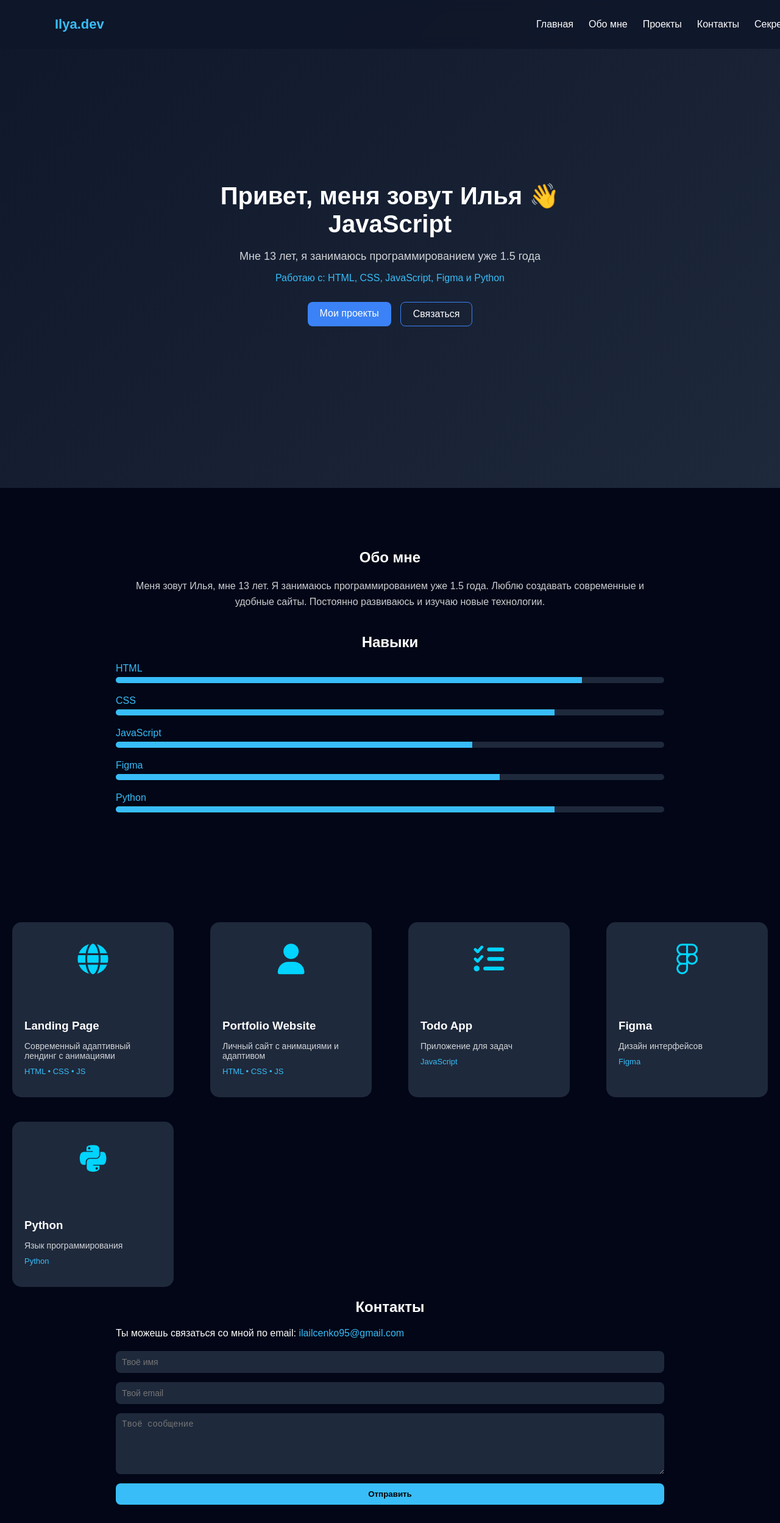
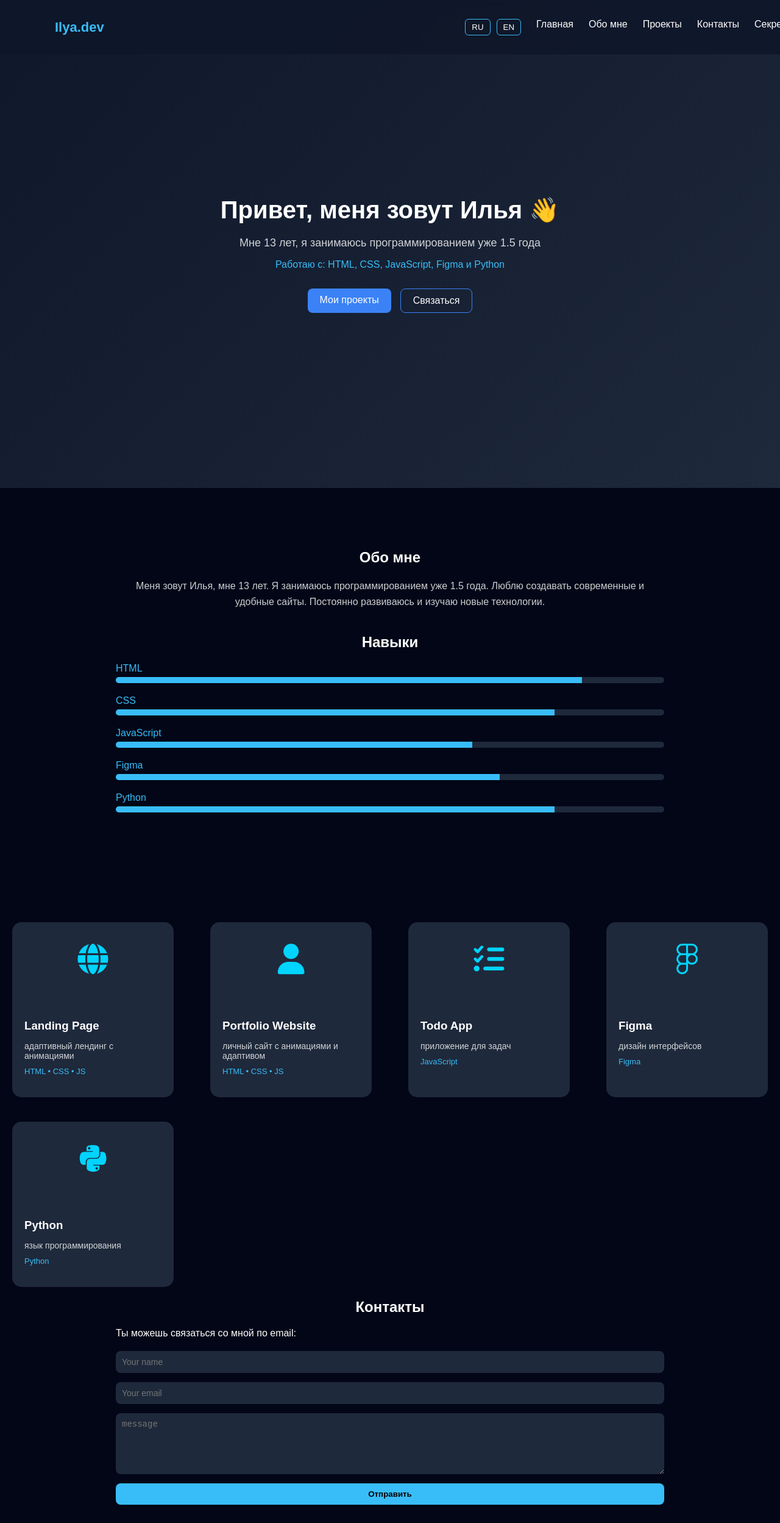
Before and after one commit to ilailcenko95-sys/portfolio.github.io, a plain HTML site: page index.html in a window 1280 px wide. Shown: the whole page at 61% size. Drawn offline with Linux system fonts and the light colour scheme.

Commit message:
Language selection added
Muehehehehehehe

```diff
--- a/index.html
+++ b/index.html
@@ -15,11 +15,15 @@
     <div class="nav-container">
       <div class="logo">Ilya.dev</div>
       <ul class="nav-links">
-        <li><a href="#hero">Главная</a></li>
-        <li><a href="#about">Обо мне</a></li>
-        <li><a href="#projects">Проекты</a></li>
-        <li><a href="#contact">Контакты</a></li>
-        <li><a href="rickroll.html">Секрет</a></li>
+        <div class="lang-switch">
+  <button onclick="setLanguage('ru')">RU</button>
+  <button onclick="setLanguage('en')">EN</button>
+</div>
+        <li><a id="hero-link" href="#hero">Главная</a></li>
+        <li><a id="about-link" href="#about">Обо мне</a></li>
+        <li><a id="projects-link" href="#projects">Проекты</a></li>
+        <li><a id="contact-link" href="#contact">Контакты</a></li>
+        <li><a id="secret-link" href="rickroll.html">Секрет</a></li>
       </ul>
       <div class="menu-toggle" id="menu-toggle">☰</div>
     </div>
@@ -28,15 +32,21 @@
   <!-- Hero Section -->
   <section class="reveal" id="hero">
     <div class="hero-content">
-      <h1>
+      <h1 id="title">
   Привет, меня зовут Илья 👋<br>
   <span id="typing"></span>
 </h1>
-      <p class="subtitle">Мне 13 лет, я занимаюсь программированием уже 1.5 года</p>
-      <p class="skills">Работаю с: HTML, CSS, JavaScript, Figma и Python</p>
+
+<p class="subtitle" id="subtitle">
+  Мне 13 лет, я занимаюсь программированием уже 1.5 года
+</p>
+
+<p class="skills" id="skills-text">
+  Работаю с: HTML, CSS, JavaScript, Figma и Python
+</p>
       <div class="buttons">
-        <a href="#projects" class="btn">Мои проекты</a>
-        <a href="#contact" class="btn btn-outline">Связаться</a>
+        <a href="#projects" class="btn" id="projects-btn">Мои проекты</a>
+<a href="#contact" class="btn btn-outline" id="contact-btn">Связаться</a>
 
       </div>
     </div>
@@ -45,13 +55,14 @@
 <!-- About Section -->
 <section class="reveal" id="about">
   <div class="container">
-    <h2>Обо мне</h2>
-    <p class="about-text">
+    <h2 id="about-title">Обо мне</h2>
+
+<p class="about-text" id="about-text">
   Меня зовут Илья, мне 13 лет. Я занимаюсь программированием уже 1.5 года.
   Люблю создавать современные и удобные сайты. Постоянно развиваюсь и изучаю новые технологии.
 </p>
 
-    <h2>Навыки</h2>
+    <h2 id="Skillers">Навыки</h2>
     <div class="skills">
 
       <div class="skill">
@@ -101,9 +112,9 @@
     <div class="card-img icon">
       <i class="fas fa-globe"></i>
     </div>
-    <div class="card-content">
+    <div  class="card-content">
       <h3>Landing Page</h3>
-      <p>Современный адаптивный лендинг с анимациями</p>
+      <p id="Cards_heehe">Современный адаптивный лендинг с анимациями</p>
       <div class="tech">HTML • CSS • JS</div>
     </div>
   </a>
@@ -115,7 +126,7 @@
     </div>
     <div class="card-content">
       <h3>Portfolio Website</h3>
-      <p>Личный сайт с анимациями и адаптивом</p>
+      <p id="Cards_heehe1">Личный сайт с анимациями и адаптивом</p>
       <div class="tech">HTML • CSS • JS</div>
     </div>
   </a>
@@ -127,7 +138,7 @@
     </div>
     <div class="card-content">
       <h3>Todo App</h3>
-      <p>Приложение для задач</p>
+      <p id="Cards_heehe2">Приложение для задач</p>
       <div class="tech">JavaScript</div>
     </div>
   </a>
@@ -139,7 +150,7 @@
     </div>
     <div class="card-content">
       <h3>Figma</h3>
-      <p>Дизайн интерфейсов</p>
+      <p id="Cards_heehe3">Дизайн интерфейсов</p>
       <div class="tech">Figma</div>
     </div>
   </a>
@@ -151,7 +162,7 @@
     </div>
     <div class="card-content">
       <h3>Python</h3>
-      <p>Язык программирования</p>
+      <p id="Cards_heehe4">Язык программирования</p>
       <div class="tech">Python</div>
     </div>
   </a>
@@ -160,21 +171,21 @@
   <!-- Contact Section -->
 <section class="reveal" id="contact">
   <div class="container">
-    <h2>Контакты</h2>
-    <p>Ты можешь связаться со мной по email:
+    <h2 id="Contacts">Контакты</h2>
+    <p id="join_me">Ты можешь связаться со мной по email:
       <a href="mailto:ilailcenko95@gmail.com">ilailcenko95@gmail.com</a>
     </p>
 
     <!-- ФОРМА -->
     <form class="contact-form" action="https://formspree.io/f/xreooepl" method="POST">
 
-  <input type="text" name="name" placeholder="Твоё имя" required>
+  <input type="text" name="name" placeholder="Your name" required>
 
-  <input type="email" name="email" placeholder="Твой email" required>
+  <input type="email" name="email" placeholder="Your email" required>
 
-  <textarea name="message" placeholder="Твоё сообщение" rows="5" required></textarea>
+  <textarea name="message" placeholder="message" rows="5" required></textarea>
 
-  <button type="submit">Отправить</button>
+  <button id="Submit" type="submit">Отправить</button>
 
 </form>
 
--- a/script.js
+++ b/script.js
@@ -42,3 +42,88 @@ const type = () => {
   else setTimeout(type, isDeleting ? 50 : 150);
 }
 if (typingElement) type();
+const translations = {
+  ru: {
+    title: "Привет, меня зовут Илья 👋",
+    subtitle: "Мне 13 лет, я занимаюсь программированием уже 1.5 года",
+    skills: "Работаю с: HTML, CSS, JavaScript, Figma и Python",
+    aboutTitle: "Обо мне",
+    aboutText: "Меня зовут Илья, мне 13 лет. Я занимаюсь программированием уже 1.5 года. Люблю создавать современные и удобные сайты. Постоянно развиваюсь и изучаю новые технологии.",
+    projectsBtn: "Мои проекты",
+    contactBtn: "Связаться",
+    Skillers: "Навыки",
+    Cards_heehe: "адаптивный лендинг с анимациями",
+    Cards_heehe1: "личный сайт с анимациями и адаптивом",
+    Cards_heehe2: "приложение для задач",
+    Cards_heehe3: "дизайн интерфейсов",
+    Cards_heehe4: "язык программирования",
+    join_me: "Ты можешь связаться со мной по email: ",
+    Contacts: "Контакты",
+    Submit: "Отправить",
+    heroLink: "Главная",
+    aboutLink: "Обо мне",
+    projectsLink: "Проекты",
+    contactLink: "Контакты",
+    secretLink: "Секрет"
+  },
+  en: {
+    title: "Hi, my name is Ilya 👋",
+    subtitle: "I'm 13 years old and I've been programming for 1.5 years",
+    skills: "I work with: HTML, CSS, JavaScript, Figma and Python",
+    aboutTitle: "About me",
+    aboutText: "My name is Ilya, I am 13 years old. I have been programming for 1.5 years. I love creating modern and user-friendly websites. I constantly learn new technologies.",
+    projectsBtn: "My projects",
+    contactBtn: "Contact me",
+    Skillers: "Skills",
+    Cards_heehe: "Modern responsive landing page with animations",
+    Cards_heehe1: "Personal website with animations and responsiveness",
+    Cards_heehe2: "Task management application",
+    Cards_heehe3: "Interface design",
+    Cards_heehe4: "Programming language",
+    join_me: "You can contact me by email: ",
+    Contacts: "Contacts",
+    Submit: "Submit",
+    heroLink: "Home",
+    aboutLink: "About me",
+    projectsLink: "Projects",
+    contactLink: "Contacts",
+    secretLink: "Secret"
+
+
+
+  }
+};
+
+function setLanguage(lang) {
+  localStorage.setItem("lang", lang);
+
+  document.getElementById("title").innerHTML = translations[lang].title + "<br><span id='typing'></span>";
+  document.getElementById("subtitle").textContent = translations[lang].subtitle;
+  document.getElementById("skills-text").textContent = translations[lang].skills;
+  document.getElementById("about-title").textContent = translations[lang].aboutTitle;
+  document.getElementById("about-text").textContent = translations[lang].aboutText;
+  document.getElementById("projects-btn").textContent = translations[lang].projectsBtn;
+  document.getElementById("contact-btn").textContent = translations[lang].contactBtn;
+  document.getElementById("Skillers").textContent = translations[lang].Skillers;
+
+  document.getElementById("Cards_heehe").textContent = translations[lang].Cards_heehe;
+  document.getElementById("Cards_heehe1").textContent = translations[lang].Cards_heehe1;
+  document.getElementById("Cards_heehe2").textContent = translations[lang].Cards_heehe2;
+  document.getElementById("Cards_heehe3").textContent = translations[lang].Cards_heehe3;
+  document.getElementById("Cards_heehe4").textContent = translations[lang].Cards_heehe4;
+  document.getElementById("join_me").textContent = translations[lang].join_me;
+  document.getElementById("Contacts").textContent = translations[lang].Contacts;
+  document.getElementById("Submit").textContent = translations[lang].Submit;
+  document.getElementById("hero-link").textContent = translations[lang].heroLink;
+  document.getElementById("about-link").textContent = translations[lang].aboutLink;
+  document.getElementById("projects-link").textContent = translations[lang].projectsLink;
+  document.getElementById("contact-link").textContent = translations[lang].contactLink;
+  document.getElementById("secret-link").textContent = translations[lang].secretLink;
+
+}
+
+// загрузка языка при старте
+window.addEventListener("load", () => {
+  const lang = localStorage.getItem("lang") || "ru";
+  setLanguage(lang);
+});
--- a/style.css
+++ b/style.css
@@ -29,7 +29,12 @@ h1 { font-size: 40px; margin-bottom: 20px; }
   border-radius: 8px;
   transition: 0.3s;
 }
-.btn:hover { background: #2563eb; transform: scale(1.05); }
+
+.btn:hover {
+  cursor: url('Cursor.cur') 16 16, pointer;
+  background: #2563eb;
+  transform: scale(1.05);
+}
 .btn-outline { background: transparent; border: 1px solid #3b82f6; }
 .btn-outline:hover { background: #3b82f6; }
 
@@ -337,3 +342,22 @@ html { scroll-behavior: smooth; }
 .card:hover {
   transform: translateY(-5px);
 }
+.lang-switch {
+  display: flex;
+  gap: 10px;
+}
+
+.lang-switch button {
+  background: transparent;
+  border: 1px solid #38bdf8;
+  color: white;
+  padding: 5px 10px;
+  border-radius: 6px;
+  cursor: pointer;
+  transition: 0.3s;
+}
+
+.lang-switch button:hover {
+  background: #38bdf8;
+  color: black;
+}
```
Also changed, not shown: Cursor.png (added). Lines whose indentation alone changed are shown as unchanged.
